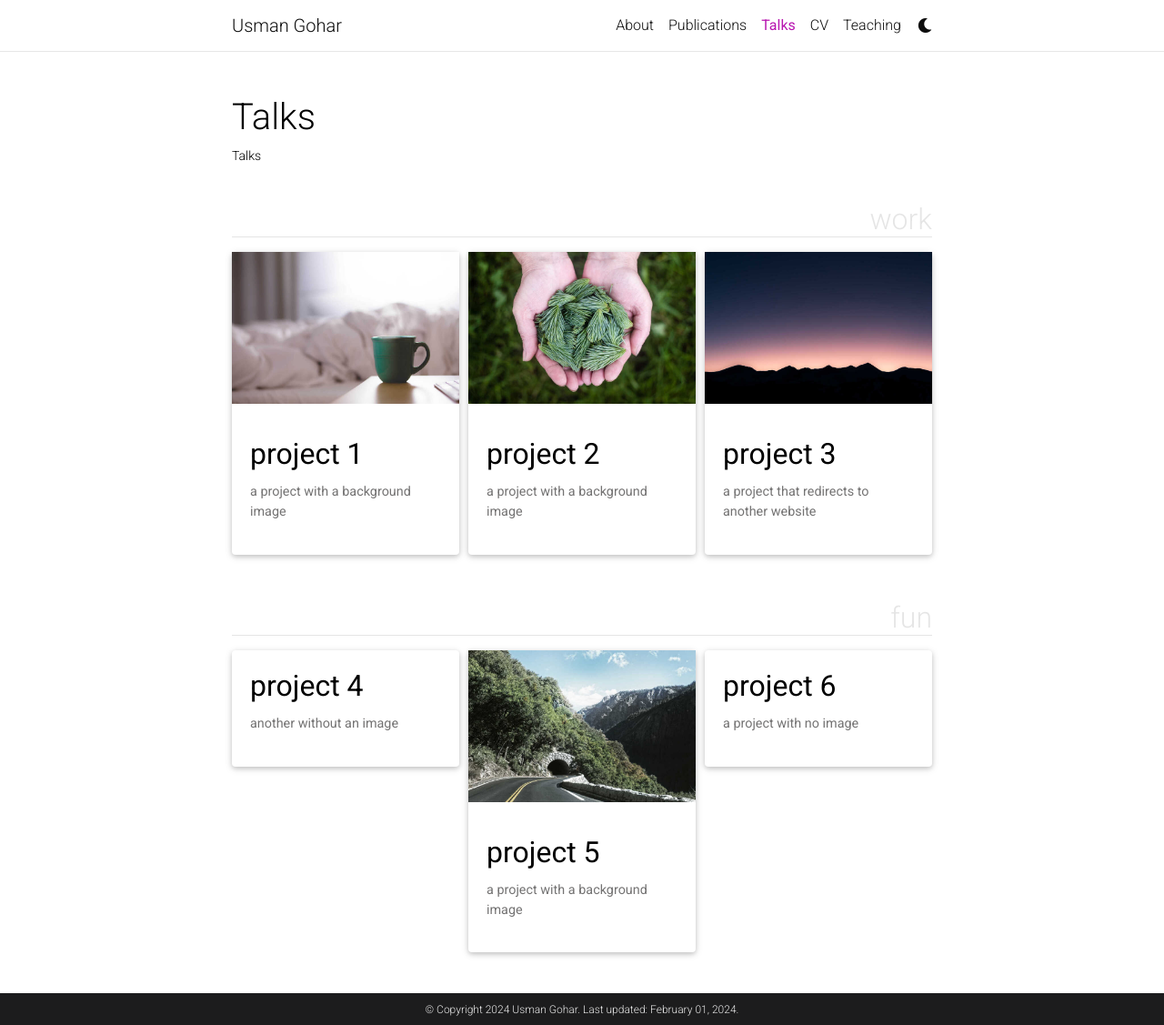
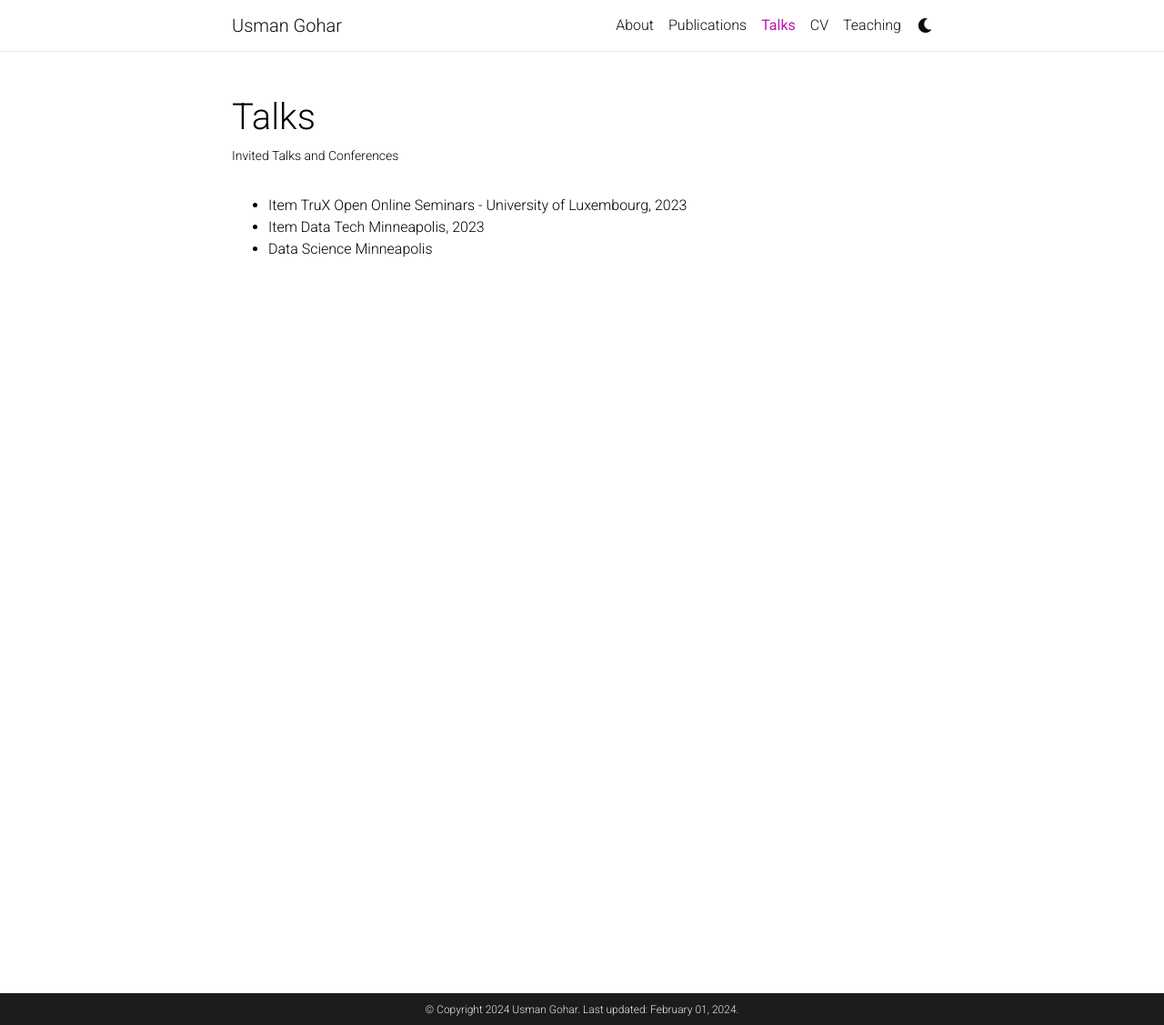
Before and after one commit to UsmanGohar/usmangohar.github.io, a Jekyll site: the page built from _pages/projects.md, in a window 1280 px wide and 1127 px high. Shown: the whole window at 91% size. Built offline with Jekyll 4.4.1, drawn with Linux system fonts in a browser that asks for light colours; full-size pictures stand in for the smaller copies a plugin makes; comment, search, counter and statistics services are not loaded; a style sheet for code colours, icons or effects is not loaded.

Commit message:
Update projects.md

```diff
--- a/_pages/projects.md
+++ b/_pages/projects.md
@@ -2,57 +2,13 @@
 layout: page
 title: Talks
 permalink: /projects/
-description: Talks
+description: Invited Talks and Conferences
 nav: true
 nav_order: 2
 display_categories: [work, fun]
 horizontal: false
 ---
 
-<!-- pages/projects.md -->
-<div class="projects">
-{%- if site.enable_project_categories and page.display_categories %}
-  <!-- Display categorized projects -->
-  {%- for category in page.display_categories %}
-  <h2 class="category">{{ category }}</h2>
-  {%- assign categorized_projects = site.projects | where: "category", category -%}
-  {%- assign sorted_projects = categorized_projects | sort: "importance" %}
-  <!-- Generate cards for each project -->
-  {% if page.horizontal -%}
-  <div class="container">
-    <div class="row row-cols-2">
-    {%- for project in sorted_projects -%}
-      {% include projects_horizontal.html %}
-    {%- endfor %}
-    </div>
-  </div>
-  {%- else -%}
-  <div class="grid">
-    {%- for project in sorted_projects -%}
-      {% include projects.html %}
-    {%- endfor %}
-  </div>
-  {%- endif -%}
-  {% endfor %}
-
-{%- else -%}
-<!-- Display projects without categories -->
-  {%- assign sorted_projects = site.projects | sort: "importance" -%}
-  <!-- Generate cards for each project -->
-  {% if page.horizontal -%}
-  <div class="container">
-    <div class="row row-cols-2">
-    {%- for project in sorted_projects -%}
-      {% include projects_horizontal.html %}
-    {%- endfor %}
-    </div>
-  </div>
-  {%- else -%}
-  <div class="grid">
-    {%- for project in sorted_projects -%}
-      {% include projects.html %}
-    {%- endfor %}
-  </div>
-  {%- endif -%}
-{%- endif -%}
-</div>
+* Item TruX Open Online Seminars - University of Luxembourg, 2023
+* Item Data Tech Minneapolis, 2023
+* Data Science Minneapolis
```
